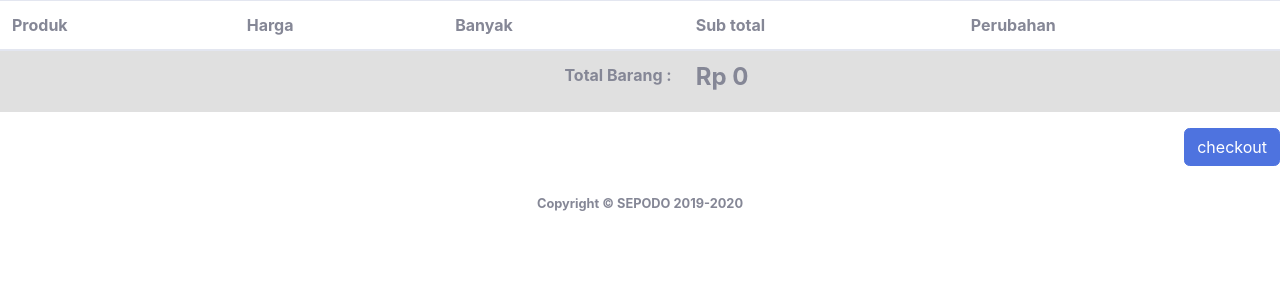
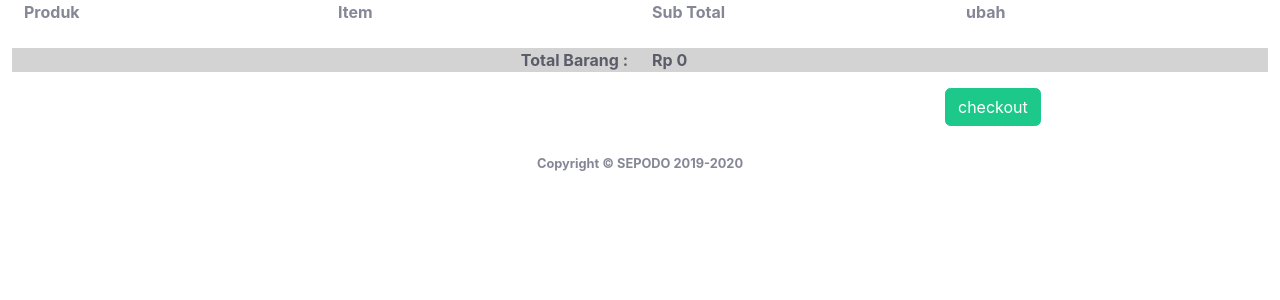
Before and after one commit to dataxu-tech/phpEcomm, a CodeIgniter app: page /PhpEcomm/index.php/home/detailOrder in a window 1280 px wide. Shown: the part 56-356 px from the top of the page. Run offline with CodeIgniter, Linux system fonts and the light colour scheme; data comes from the database, SQL or seed files in the repository; data that the repository does not hold is empty; some libraries are stand-ins or nearby versions.

Commit message:
modified view detail order

```diff
--- a/application/controllers/Home.php
+++ b/application/controllers/Home.php
@@ -71,4 +71,9 @@ class Home extends CI_Controller {
 	$this->cart->update($data);
 	redirect('home/detailOrder');
 	}
+
+	public function checkout()
+	{
+
+	}
 }
--- a/application/views/store/detail_order.php
+++ b/application/views/store/detail_order.php
@@ -1,72 +1,82 @@
-
-<?php $total_barang = number_format($this->cart->total(),0,',','.'); ?>
-
-<table class="table table-striped">
-  <thead>
-    <tr>
-      <th scope="col" colspan="2">Produk</th>
-      <th scope="col">Harga</th>
-      <th scope="col">Banyak</th>
-      <th scope="col">Sub total</th>
-      <th scope="col">Perubahan</th>
-    </tr>
-  </thead>
-  <tbody>
+<div class="container-fluid">
+  <div class="row">
+	<div class="col-3 font-weight-bolder">Produk</div>
+	<div class="col-4 col-md-3 font-weight-bolder">Item</div>
+	<div class="col-2 col-md-3 font-weight-bolder">Sub Total</div>
+	<div class="col-3 font-weight-bolder">ubah</div>
+  </div>
   <?php $i = 1; ?>
-
   <?php foreach ($this->cart->contents() as $items): ?>
-    <tr>
-
+  <div class="row mt-2">
   	<?php echo form_hidden($i.'[rowid]', $items['rowid']); ?>
-      <td><img src="<?= base_url('assets/upload/products/') . $items['image']; ?>" style="width: 80px;"></td>
-      <td><?= $items['name']; ?>
-
-                <?php if ($this->cart->has_options($items['rowid']) == TRUE): ?>
-
-                        <p>
-                                <?php foreach ($this->cart->product_options($items['rowid']) as $option_name => $option_value): ?>
-
-                                        <strong><?php echo $option_name; ?>:</strong> <?php echo $option_value; ?><br />
-
-                                <?php endforeach; ?>
-                        </p>
-
-                <?php endif; ?>
-        </td>
-      <td>Rp<?= number_format($items['price'],0,',','.');?></td>
-      <td><?= $items['qty']; ?></td>
-
-      <td>Rp <?= number_format($items['subtotal'],0,',','.'); ?></td>
-
-      <td>
+  	<div class="col-3 ">
+  		<div class="row">
+  			<div class="col-12 col-md-6 col-lg-4">
+  				<img src="<?= base_url('assets/upload/products/') . $items['image']; ?>" style="width: 80px;">
+  			</div>
+  			<!-- product name display when medium or upper width -->
+  			<div class="col-12 col-md-6 col-lg-8 d-none d-sm-block">
+  				<?= $items['name']; ?>
+  			</div>
+  		</div>
+  	</div>
+	<div class="col-4 col-md-3 ">
+		<div class="row">
+			<!-- product name display when small width -->
+			<div class="col-12 d-block d-md-none">
+				<small><?= $items['name']; ?></small>
+			</div>
+			<!-- product quantity display when medium or upper width -->
+			<div class="col-md-3 col-lg-2 d-none d-sm-block">
+				<?= $items['qty']; ?> X
+			</div>
+			<!-- product quantity display when small width -->
+			<div class="col-12 d-block d-md-none">
+				<small><?= $items['qty']; ?> X</small>
+			</div>
+			<!-- product price display when medium or upper width -->
+			<div class="col-md-9 d-none d-sm-block">
+				<?= number_format($items['price'],0,',','.');?>
+			</div>
+			<!-- product price display when small width -->
+			<div class="col-12 col-md-9 d-block d-md-none">
+				<small><?= number_format($items['price'],0,',','.');?></small>
+			</div>
+		</div>
+	</div>
+	<!-- product subtotal price display when medium or upper width -->
+	<div class="col-md-3 d-none d-sm-block">
+		<?= number_format($items['subtotal'],0,',','.'); ?>
+	</div>
+	<!-- product subtotal price display when small width -->
+	<div class="col-2 d-block d-md-none">
+		<small><?= number_format($items['subtotal'],0,',','.'); ?></small>
+	</div>
+	<div class="col-3 ">
 		<a href="#" class="text-decoration-none" data-toggle="modal" data-target="#edit_cart">
                  <i class="fas fa-edit fa-lg"></i>
         </a>
 
-         |
+
 	    <a class="pl-2 text-danger" href="<?= base_url('home/removeCart/') . $items['rowid']; ?>">
 	            <i class="fas fa-trash-alt fa-lg"></i>
 	    </a>
-
-      </td>
-
-    </tr>
-    <?php $i++; ?>
-
+	</div>
+  </div>
   <?php endforeach; ?>
-
-    <tr class="table-active">
-        <td colspan="2"> </td>
-        <td colspan="2" class="right text-right"><strong>Total Barang :</strong></td>
-        <td colspan="2" class="right"><h4><strong>Rp <?= $total_barang; ?></strong></h4></td>
-    </tr>
-  </tbody>
-</table>
-<div align="right">
-  <a class="btn btn-primary" href="">checkout</a>
+	<div class="row justify-content-center mt-4" style="background-color: #D3D3D3 ">
+		<div class="col-5 text-right text-dark font-weight-bolder">Total Barang :</div>
+		<div class="col-5 text-dark font-weight-bolder text-left">
+			Rp <?= number_format($this->cart->total(),0,',','.'); ?>
+		</div>
+	</div>
+	<div class="row justify-content-end mt-3 mr-3">
+		<div class="col-3 ">
+			<a href="<?= base_url('home/checkout') ?>" class="btn btn-success">checkout</a>
+		</div>
 	</div>
 
-
+	<!-- toggle for edit order -->
   <div class="modal fade" id="edit_cart" tabindex="-1" role="dialog" aria-labelledby="exampleModalCenterTitle" aria-hidden="true">
         <div class="modal-dialog modal-dialog-centered" role="document">
           <div class="modal-content">
@@ -96,3 +106,4 @@
           </div>
         </div>
       </div>
+</div>
```
Lines whose indentation alone changed are shown as unchanged.
